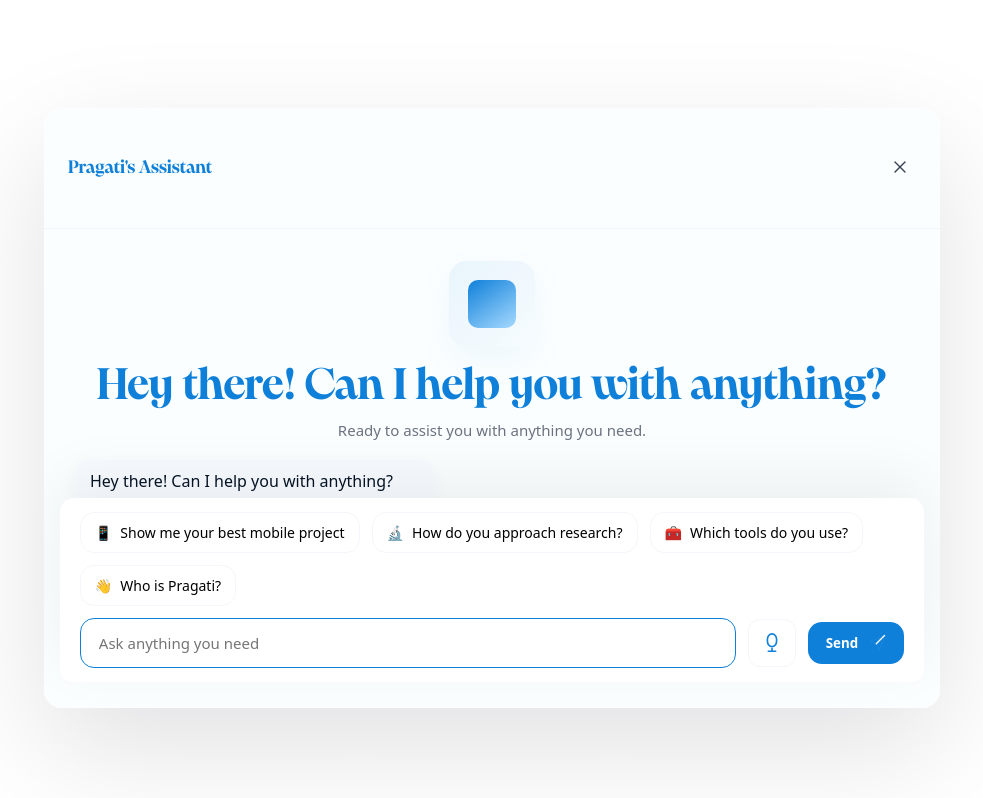
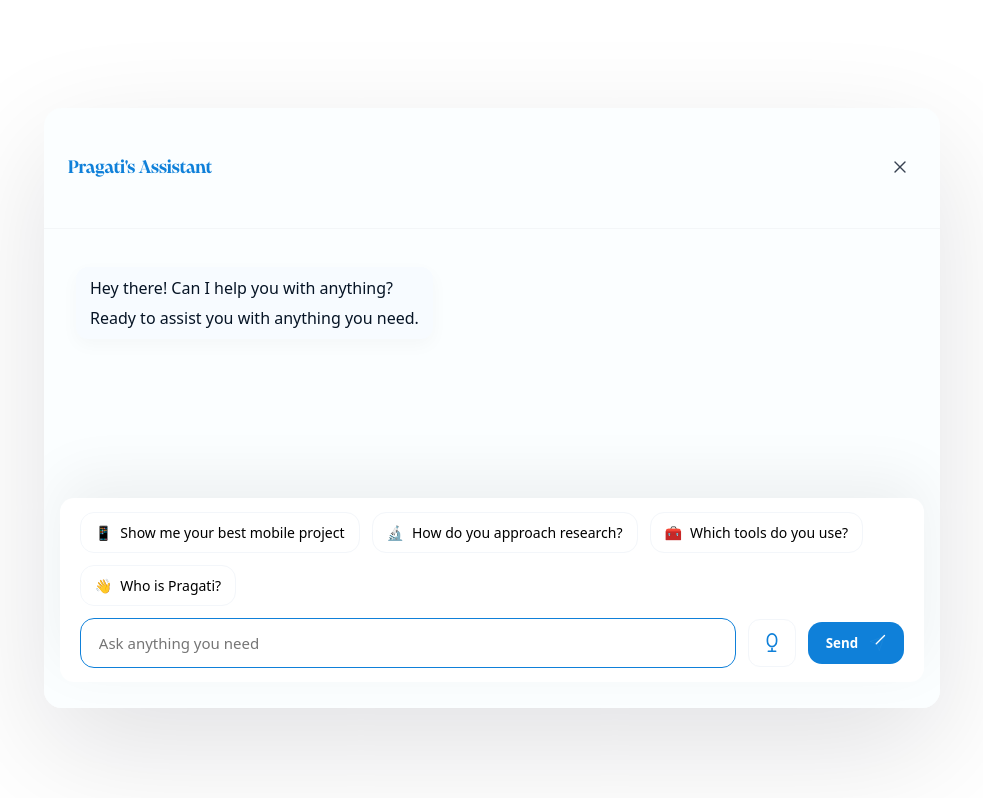
Before and after one commit to pragatiinbox/pragati-portfolio-chatbot-assistant, a Next.js app: page /embed in a window 1280 px wide. Shown: the top 798 px of the page, without its empty margins (148-1131 px from the left). Built offline with nearby package versions, Linux system fonts and the light colour scheme.

Commit message:
fix: chat scroll inside modal body; footer absolute in body; header externalized

```diff
--- a/components/ChatAssistant.jsx
+++ b/components/ChatAssistant.jsx
@@ -2,10 +2,10 @@
 import { useEffect, useRef, useState } from "react";
 
 /**
- * ChatAssistant (corrected)
- * - scroll area is inside modal body and scrolls
- * - footer is absolutely positioned inside modal body (so it stays inside modal)
- * - footer does NOT use fixed position—no leakage outside modal
+ * ChatAssistant – corrected behavior
+ * - Assumes modal header exists (pages/embed.js) with fixed height
+ * - Chat scroll area fills assistant-body height, and footer is absolute inside assistant-body
+ * - No position: fixed used; footer cannot leak outside modal
  */
 
 const BRAND = {
@@ -15,7 +15,7 @@ const BRAND = {
   text: "#061425",
   muted: "#6b7280",
   radius: 18,
-  footerHeight: 110
+  footerHeightPx: 110
 };
 
 const SUGGESTIONS = [
@@ -39,7 +39,6 @@ function findFaq(text) {
   return null;
 }
 
-/* Small inline icons (fallback) */
 function IconMic({ stroke = BRAND.blue, size = 22 }) {
   return (
     <svg width={size} height={size} viewBox="0 0 24 24" fill="none" aria-hidden>
@@ -58,7 +57,6 @@ function IconSend({ stroke = "#fff", size = 18 }) {
   );
 }
 
-/* simple grouping function same as earlier */
 function groupMessages(msgs) {
   if (!msgs || msgs.length === 0) return [];
   const groups = [];
@@ -86,7 +84,6 @@ export default function ChatAssistant({ projects = [] }) {
   const scrollRef = useRef(null);
   const recRef = useRef(null);
 
-  // speech recognition
   useEffect(() => {
     const SR = window.SpeechRecognition || window.webkitSpeechRecognition;
     if (!SR) return;
@@ -102,7 +99,6 @@ export default function ChatAssistant({ projects = [] }) {
     recRef.current = r;
   }, []);
 
-  // auto scroll to bottom on message change
   useEffect(() => {
     if (!scrollRef.current) return;
     setTimeout(() => {
@@ -110,9 +106,7 @@ export default function ChatAssistant({ projects = [] }) {
     }, 40);
   }, [messages]);
 
-  function addMessage(msg) {
-    setMessages(prev => [...prev, msg]);
-  }
+  function addMessage(msg) { setMessages(prev => [...prev, msg]); }
   function speak(text) {
     if (!("speechSynthesis" in window)) return;
     window.speechSynthesis.cancel();
@@ -159,22 +153,21 @@ export default function ChatAssistant({ projects = [] }) {
   /* styles */
   const styles = {
     container: { height: "100%", display: "flex", flexDirection: "column", background: BRAND.pale, fontFamily: "var(--font-body)" },
-    // THIS is the scrollable area inside the modal body
+
+    // scroll area must fill the entire assistant-body (whose height is calc in embed.js)
     scrollArea: {
-      flex: 1,
+      height: "100%",
       overflowY: "auto",
       padding: 32,
-      paddingBottom: BRAND.footerHeight + 32 // reserve for footer inside modal
+      paddingBottom: BRAND.footerHeightPx + 32 // reserve for footer
     },
-    heroWrap: { textAlign: "center", marginBottom: 20 },
-    orb: { width: 86, height: 86, borderRadius: 18, margin: "0 auto 18px", display: "grid", placeItems: "center", background: `linear-gradient(135deg, rgba(15,128,217,0.08), rgba(15,128,217,0.02))`, boxShadow: "0 12px 36px rgba(15,128,217,0.06)" },
-    title: { margin: 0, fontFamily: "var(--font-heading)", color: BRAND.blue, fontSize: 44, lineHeight: 1.02, fontWeight: 700 },
-    subtitle: { marginTop: 10, color: BRAND.muted, fontSize: 15 },
+
     messagesWrap: { display: "flex", flexDirection: "column", gap: 12 },
+
     groupLeft: { alignSelf: "flex-start", background: "#f7fbff", color: BRAND.text, padding: "10px 14px", borderRadius: 12, maxWidth: "78%", boxShadow: "0 6px 18px rgba(10,20,40,0.03)" },
     groupRight: { alignSelf: "flex-end", background: BRAND.blue, color: "#fff", padding: "10px 14px", borderRadius: 12, maxWidth: "78%", boxShadow: "0 8px 24px rgba(15,128,217,0.12)" },
 
-    // Footer is positioned ABSOLUTE inside the modal body (not fixed)
+    // footer absolute INSIDE modal body
     footerOuter: {
       position: "absolute",
       left: 0,
@@ -182,7 +175,7 @@ export default function ChatAssistant({ projects = [] }) {
       bottom: 0,
       display: "flex",
       justifyContent: "center",
-      padding: "16px 0 26px" // some bottom breathing within the modal
+      padding: "16px 0 26px"
     },
     footerBox: { width: "92%", maxWidth: 1180, background: "#fff", borderRadius: 14, boxShadow: "0 -20px 60px rgba(2,6,23,0.06)", padding: "14px 20px" },
     suggestionsRow: { display: "flex", gap: 12, flexWrap: "wrap", marginBottom: 12 },
@@ -195,16 +188,12 @@ export default function ChatAssistant({ projects = [] }) {
 
   return (
     <div style={styles.container}>
-      {/* scrollable chat area inside modal */}
+      {/* scroll area now fills the assistant-body height */}
       <div ref={scrollRef} style={styles.scrollArea} aria-live="polite">
-        {/* hero only initially */}
-        {messages.length <= 2 && (
-          <div style={styles.heroWrap}>
-            <div style={styles.orb}><div style={{ width: 48, height: 48, borderRadius: 10, background: `linear-gradient(145deg, ${BRAND.blue}, #a6d9ff)` }} /></div>
-            <h1 style={styles.title}>Hey there! Can I help you with anything?</h1>
-            <div style={styles.subtitle}>Ready to assist you with anything you need.</div>
-          </div>
-        )}
+        {/* NOTE: the "hero" large heading is intentionally not rendered here;
+            the modal header (pages/embed.js) contains the visible brand header.
+            We keep here just the messages. */}
+        <div style={{ height: 6 }} />
 
         <div style={styles.messagesWrap}>
           {groups.map((g, gi) => {
@@ -213,9 +202,7 @@ export default function ChatAssistant({ projects = [] }) {
               <div key={gi} style={{ display: "flex", justifyContent: isUser ? "flex-end" : "flex-start" }}>
                 <div style={isUser ? styles.groupRight : styles.groupLeft}>
                   {g.texts.map((t, ti) => (
-                    <div key={ti} style={{ marginBottom: ti < g.texts.length - 1 ? 8 : 0 }}>
-                      {t}
-                    </div>
+                    <div key={ti} style={{ marginBottom: ti < g.texts.length - 1 ? 8 : 0 }}>{t}</div>
                   ))}
                 </div>
               </div>
@@ -224,7 +211,7 @@ export default function ChatAssistant({ projects = [] }) {
         </div>
       </div>
 
-      {/* footer ABSOLUTE inside modal (so it stays inside shell) */}
+      {/* Footer absolute INSIDE modal body */}
       <div style={styles.footerOuter} aria-hidden={false}>
         <div style={styles.footerBox}>
           {showSuggestions && (
```
